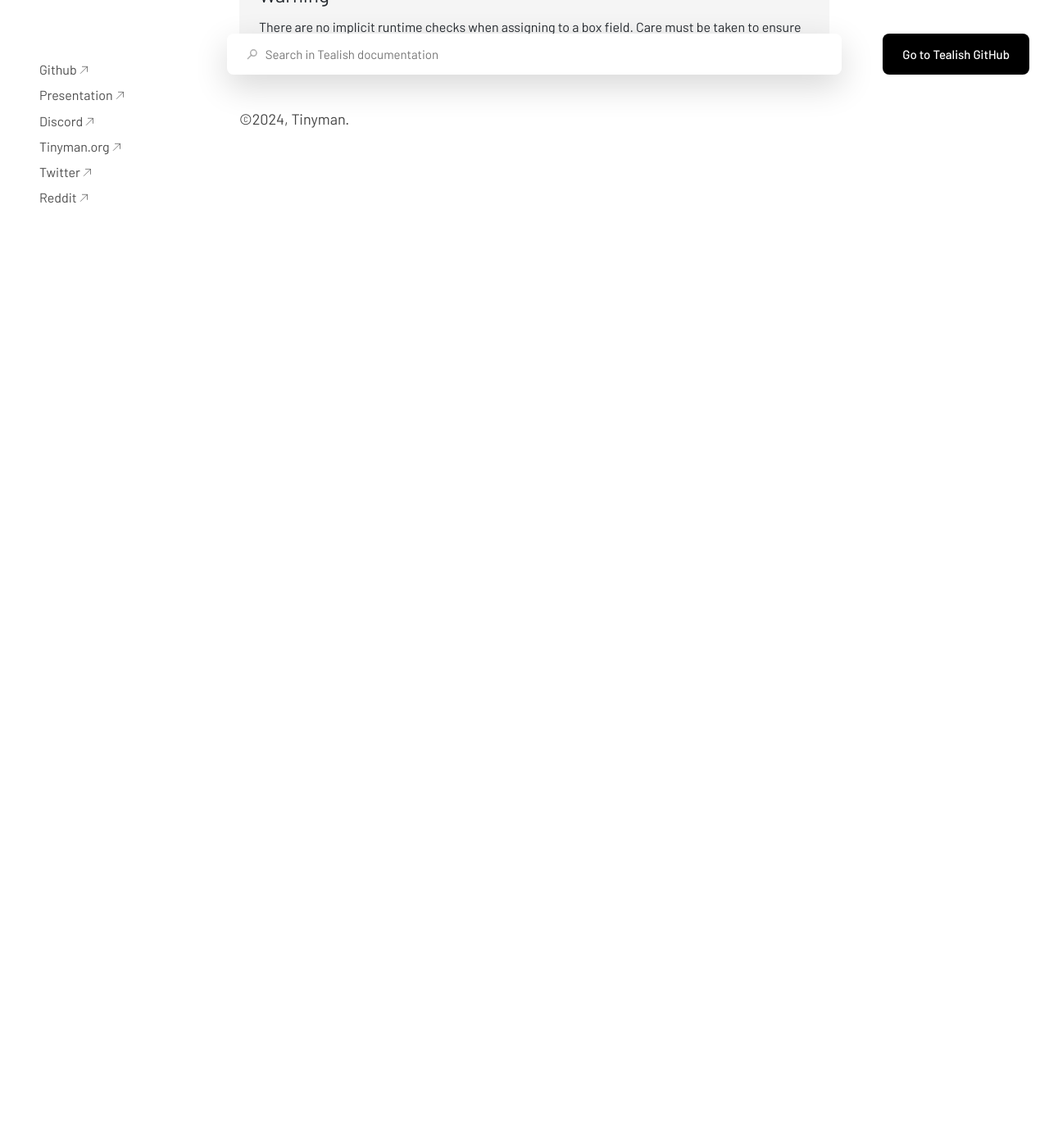
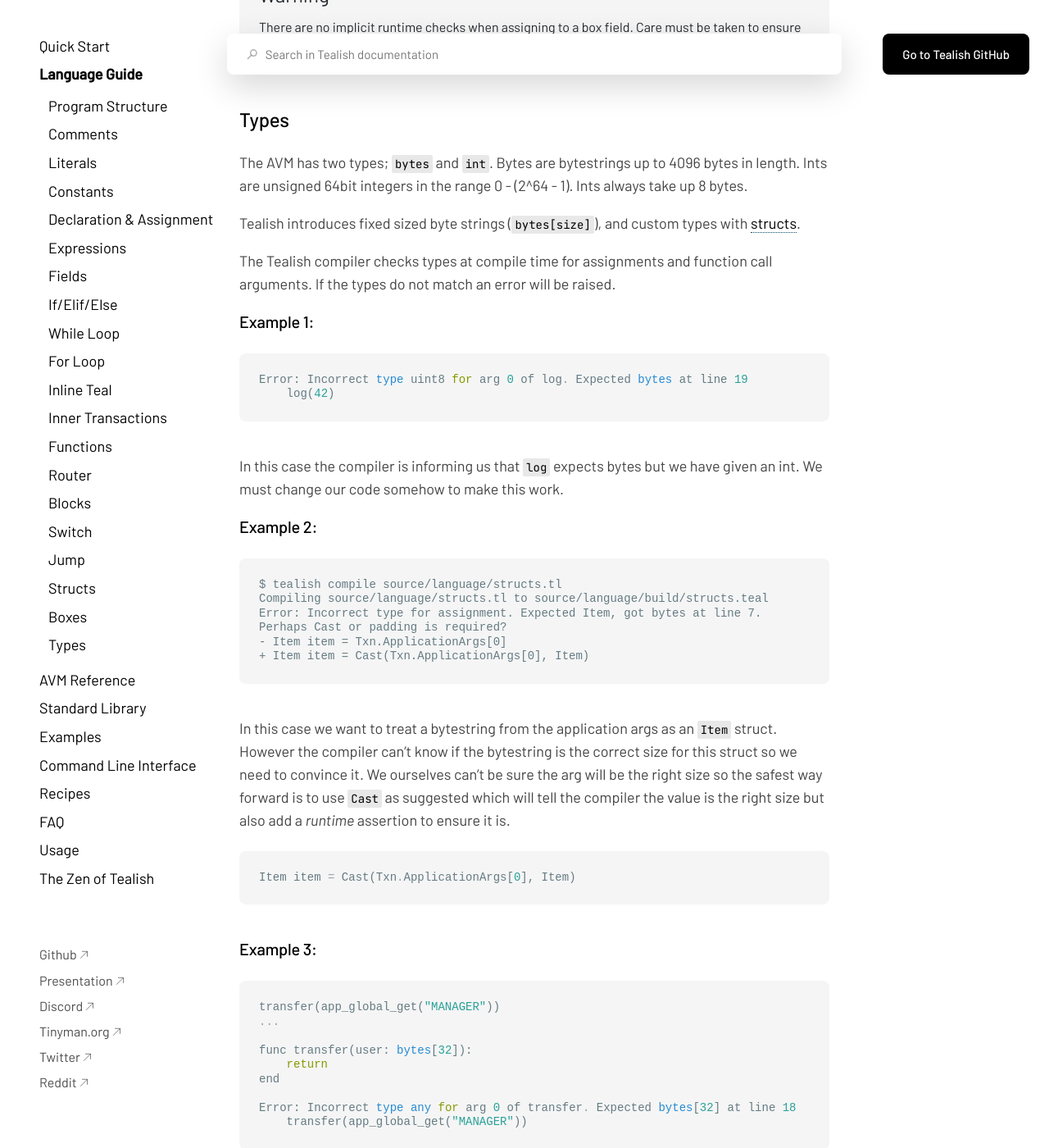
Before and after one commit to tinymanorg/tealish, a Sphinx documentation site: the page built from docs/language.rst, in a window 1280 px wide and 1400 px high, scrolled down 14895 px. Shown: the whole window at 82% size. Built offline with Sphinx 7.4.7, drawn with Linux system fonts in a browser that asks for light colours; before the commit the page ends 15150 px from its top, so only the background shows below that; some of the changed text lies outside the part shown.

Commit message:
Update docs

```diff
--- a/docs/index.rst
+++ b/docs/index.rst
@@ -53,6 +53,7 @@
    quick_start
    language
    avm
+   stdlib
    examples
    cli
    recipes
--- a/docs/language.rst
+++ b/docs/language.rst
@@ -559,7 +559,7 @@
     :language: tealish
 
 
-.. warning:: There are no implicit runtime checks when assigning to a struct or struct field. Care must be taken to ensure field values are correctly sized.
+.. note:: There are no implicit runtime checks when assigning to a struct or struct field. Care must be taken to ensure field values are correctly sized.
 
 
 Boxes
@@ -587,3 +587,82 @@
     :language: tealish
 
 .. warning:: There are no implicit runtime checks when assigning to a box field. Care must be taken to ensure field values are correctly sized.
+
+
+.. _types:
+
+Types
+-----
+
+The AVM has two types; ``bytes`` and ``int``. Bytes are bytestrings up to 4096 bytes in length. Ints are unsigned 64bit integers in the range 0 - (2^64 - 1). Ints always take up 8 bytes.
+
+Tealish introduces fixed sized byte strings (``bytes[size]``), and custom types with structs_.
+
+The Tealish compiler checks types at compile time for assignments and function call arguments. If the types do not match an error will be raised.
+
+Example 1:
+__________
+
+.. code-block::
+
+    Error: Incorrect type uint8 for arg 0 of log. Expected bytes at line 19
+        log(42)
+
+In this case the compiler is informing us that ``log`` expects bytes but we have given an int. We must change our code somehow to make this work.
+
+Example 2:
+__________
+
+.. code-block::
+
+    $ tealish compile source/language/structs.tl
+    Compiling source/language/structs.tl to source/language/build/structs.teal
+    Error: Incorrect type for assignment. Expected Item, got bytes at line 7.
+    Perhaps Cast or padding is required?
+    - Item item = Txn.ApplicationArgs[0]
+    + Item item = Cast(Txn.ApplicationArgs[0], Item)
+
+In this case we want to treat a bytestring from the application args as an ``Item`` struct. \
+However the compiler can't know if the bytestring is the correct size for this struct so we need to convince it.
+We ourselves can't be sure the arg will be the right size so the safest way forward is to use ``Cast`` as suggested which will tell the compiler the value is the right size but also add a *runtime* assertion to ensure it is.
+
+.. code-block::
+
+    Item item = Cast(Txn.ApplicationArgs[0], Item)
+
+Example 3:
+__________
+
+.. code-block::
+
+    transfer(app_global_get("MANAGER"))
+    ...
+
+    func transfer(user: bytes[32]):
+        return
+    end
+
+    Error: Incorrect type any for arg 0 of transfer. Expected bytes[32] at line 18
+        transfer(app_global_get("MANAGER"))
+
+In this case we have a user defined function with an argument with a fixed size byte string (``bytes[32]``).
+Again the compiler doesn't know the size of the value we retrieve from global state so we should use a ``Cast`` here again.
+
+If we can be certain that the value retrieved from global state is of the required type we can skip the runtime type assertion introduced by ``Cast`` and use ``UncheckedCast`` instead.
+This tells the compiler the value *is known* to have a certain type. This should be used with caution and only when a logical proof of type is possible and when the cost of the additional assertion is unacceptable.
+
+.. code-block::
+
+    # use UncheckedCast with caution!
+    transfer(UncheckedCast(app_global_get("MANAGER"), bytes[32]))
+
+
+Example 4:
+__________
+
+.. code-block::
+
+    transfer(Txn.Sender)
+    ...
+
+The above line does not raise an error or require a ``Cast`` however because the compiler knows that ``Txn.Sender`` is always a ``bytes[32]``.
```
Also changed, not shown: docs/stdlib.rst (added, +75 -0 lines), 4 other files.
